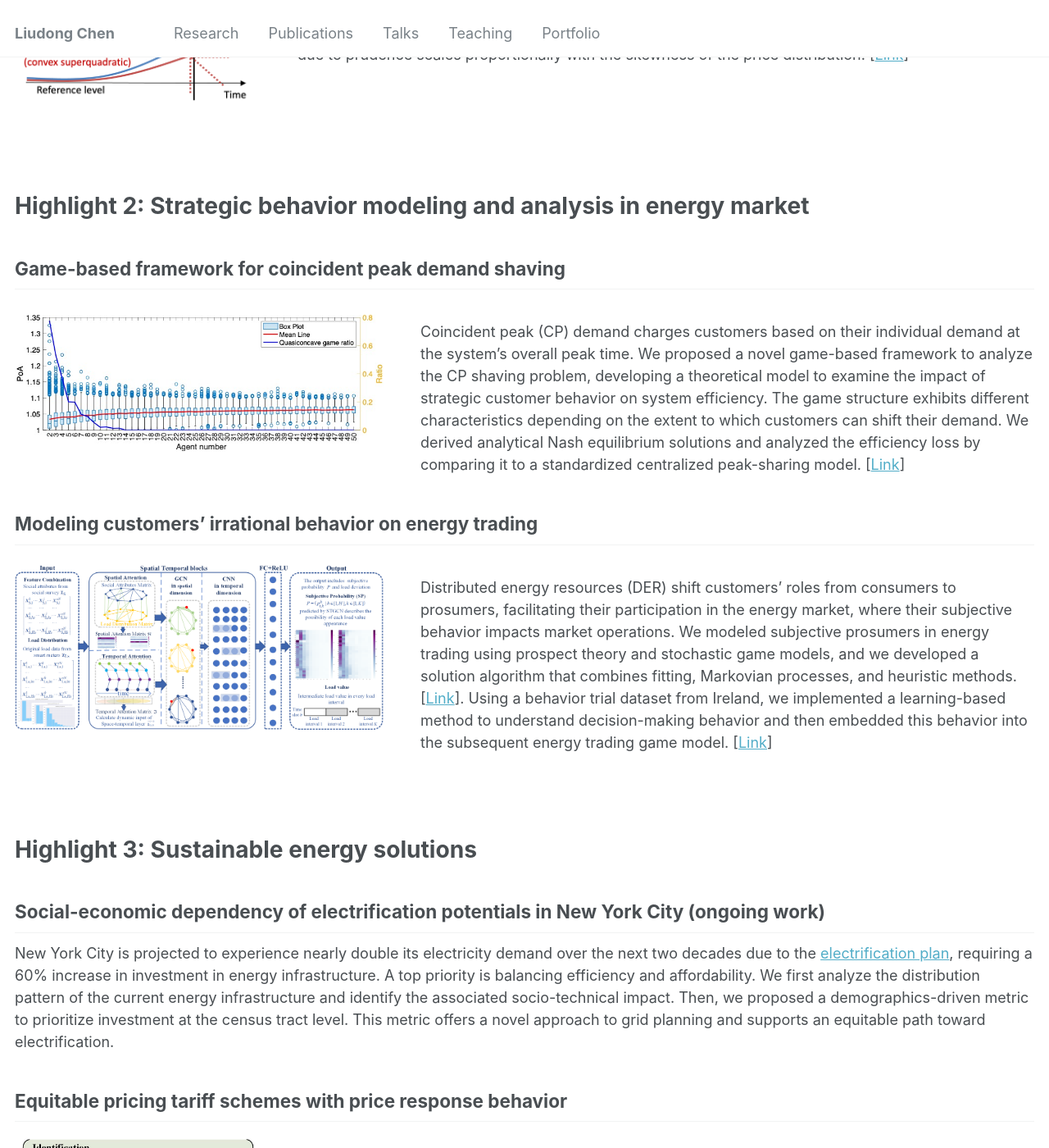
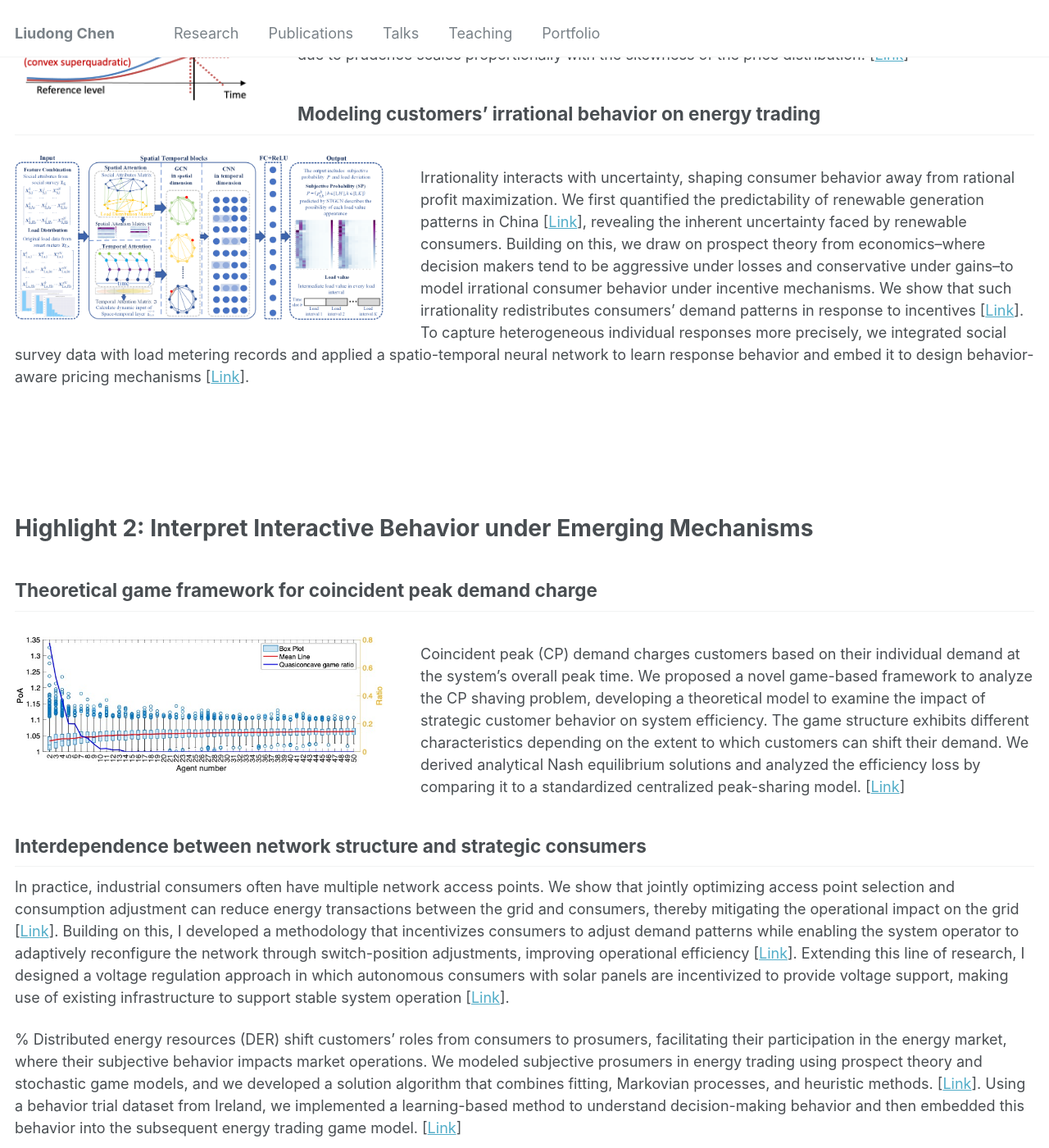
Before and after one commit to liudong-chen/liudong-chen.github.io, a Jekyll site: the page built from _pages/research.md, in a window 1280 px wide and 1400 px high, scrolled down 371 px. Shown: the whole window at 82% size. Built offline with Jekyll 4.4.1, drawn with Linux system fonts in a browser that asks for light colours; some of the changed text lies outside the part shown.

Commit message:
Update research.md
Signed-off-by: liudong-chen <115952987+liudong-chen@users.noreply.github.com>

```diff
--- a/_pages/research.md
+++ b/_pages/research.md
@@ -5,9 +5,9 @@ author_profile: false
 ---
 
 {% include base_path %}
-# Highlight 1: Decision-making under uncertainties
+# Highlight 1: Rationalize Decision Behavior under Uncertainty
 
-## Temporally dependent decision-making under uncertainties
+## Prudent demand to explain the first principles of risk-averse decision-making
 <img style="float: left;  margin-top: 10px;
   margin-bottom: 10px;
   margin-right: 45px;
@@ -15,14 +15,22 @@ author_profile: false
 <br />
 We show that risk-aware behaviors in demand response originate from non-quadratic discomfort state cost functions and price uncertainty with skewed distributions. We proposed a novel demand response formulation that combines non-anticipatory multi-stage decision making with non-quadratic cost functions, and showed prudence (the positive third-order derivative of the cost function) is the first principle that causes risk-averse decision behavior despite the formulation having a risk-neutral objective. We further proved that, given a non-quadratic cost function, the change in decision action level due to prudence scales proportionally with the skewness of the price distribution. [[Link](https://arxiv.org/abs/2405.16356)]
 
+## Modeling customers' irrational behavior on energy trading
+<img style="float: left;  margin-top: 10px;
+  margin-bottom: 10px;
+  margin-right: 45px;
+  margin-left: 0px;" src="/assets/Social_attributes_figure.png" width="450px" >
+<br />
+Irrationality interacts with uncertainty, shaping consumer behavior away from rational profit maximization. We first quantified the predictability of renewable generation patterns in China [[Link](https://www.nature.com/articles/s41467-023-40670-7)], revealing the inherent uncertainty faced by renewable consumers. Building on this, we draw on prospect theory from economics--where decision makers tend to be aggressive under losses and conservative under gains--to model irrational consumer behavior under incentive mechanisms. We show that such irrationality redistributes consumers’ demand patterns in response to incentives [[Link](../assets/Social_Attributes.pdf)]. To capture heterogeneous individual responses more precisely, we integrated social survey data with load metering records and applied a spatio-temporal neural network to learn response behavior and embed it to design behavior-aware pricing mechanisms [[Link](../assets/Data-Driven_Stochastic_Game.pdf)].
+
 <br />
 <br />
 <br />
 <br />
 
-# Highlight 2: Strategic behavior modeling and analysis in energy market
+# Highlight 2: Interpret Interactive Behavior under Emerging Mechanisms
 
-## Game-based framework for coincident peak demand shaving
+## Theoretical game framework for coincident peak demand charge
 <img style="float: left;  margin-top: 10px;
   margin-bottom: 10px;
   margin-right: 45px;
@@ -30,13 +38,10 @@ We show that risk-aware behaviors in demand response originate from non-quadrati
 <br />
 Coincident peak (CP) demand charges customers based on their individual demand at the system's overall peak time. We proposed a novel game-based framework to analyze the CP shaving problem, developing a theoretical model to examine the impact of strategic customer behavior on system efficiency. The game structure exhibits different characteristics depending on the extent to which customers can shift their demand. We derived analytical Nash equilibrium solutions and analyzed the efficiency loss by comparing it to a standardized centralized peak-sharing model. [[Link](https://arxiv.org/abs/2501.02792)]
 
-## Modeling customers' irrational behavior on energy trading
-<img style="float: left;  margin-top: 10px;
-  margin-bottom: 10px;
-  margin-right: 45px;
-  margin-left: 0px;" src="/assets/Social_attributes_figure.png" width="450px" >
-<br />
-Distributed energy resources (DER) shift customers' roles from consumers to prosumers, facilitating their participation in the energy market, where their subjective behavior impacts market operations. We modeled subjective prosumers in energy trading using prospect theory and stochastic game models, and we developed a solution algorithm that combines fitting, Markovian processes, and heuristic methods. [[Link](../assets/Social_Attributes.pdf)]. Using a behavior trial dataset from Ireland, we implemented a learning-based method to understand decision-making behavior and then embedded this behavior into the subsequent energy trading game model. [[Link](../assets/Data-Driven_Stochastic_Game.pdf)]
+## Interdependence between network structure and strategic consumers
+In practice, industrial consumers often have multiple network access points. We show that jointly optimizing access point selection and consumption adjustment can reduce energy transactions between the grid and consumers, thereby mitigating the operational impact on the grid [[Link](../assets/Multiple_Sharing_Region.pdf)]. Building on this, I developed a methodology that incentivizes consumers to adjust demand patterns while enabling the system operator to adaptively reconfigure the network through switch-position adjustments, improving operational efficiency [[Link](../assets/Dynamic_network_structures.pdf)]. Extending this line of research, I designed a voltage regulation approach in which autonomous consumers with solar panels are incentivized to provide voltage support, making use of existing infrastructure to support stable system operation [[Link](../assets/Voltage_Regulation.pdf)].
+
+% Distributed energy resources (DER) shift customers' roles from consumers to prosumers, facilitating their participation in the energy market, where their subjective behavior impacts market operations. We modeled subjective prosumers in energy trading using prospect theory and stochastic game models, and we developed a solution algorithm that combines fitting, Markovian processes, and heuristic methods. [[Link](../assets/Social_Attributes.pdf)]. Using a behavior trial dataset from Ireland, we implemented a learning-based method to understand decision-making behavior and then embedded this behavior into the subsequent energy trading game model. [[Link](../assets/Data-Driven_Stochastic_Game.pdf)]
 <br />
 
 
@@ -49,7 +54,7 @@ Distributed energy resources (DER) shift customers' roles from consumers to pros
 
 New York City is projected to experience nearly double its electricity demand over the next two decades due to the [electrification plan](https://www.nyc.gov/site/buildings/codes/ll154-building-electrification.page), requiring a 60% increase in investment in energy infrastructure. A top priority is balancing efficiency and affordability. We first analyze the distribution pattern of the current energy infrastructure and identify the associated socio-technical impact. Then, we proposed a demographics-driven metric to prioritize investment at the census tract level. This metric offers a novel approach to grid planning and supports an equitable path toward electrification.
 
-## Equitable pricing tariff schemes with price response behavior
+## Behavior-Informed Time-Varying Pricing
 <img style="float: left;  margin-top: 10px;
   margin-bottom: 10px;
   margin-right: 45px;
```
